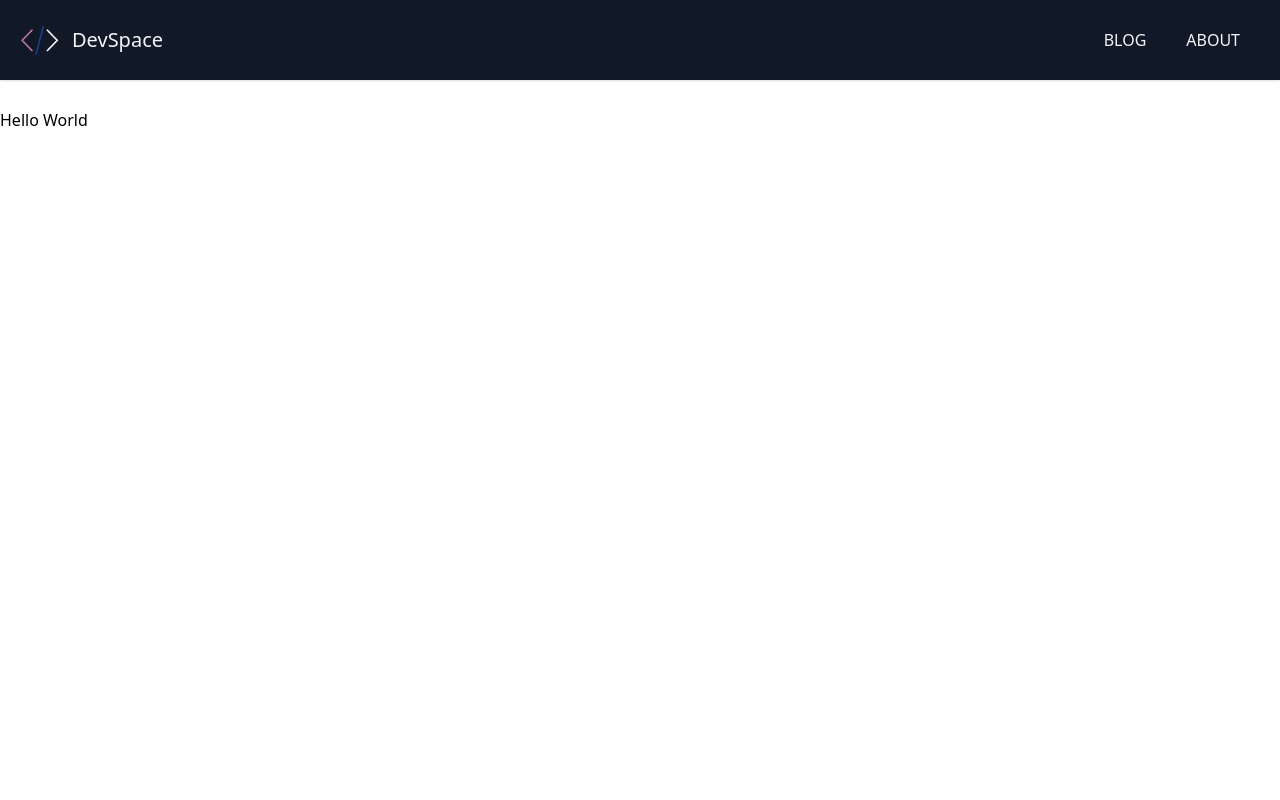
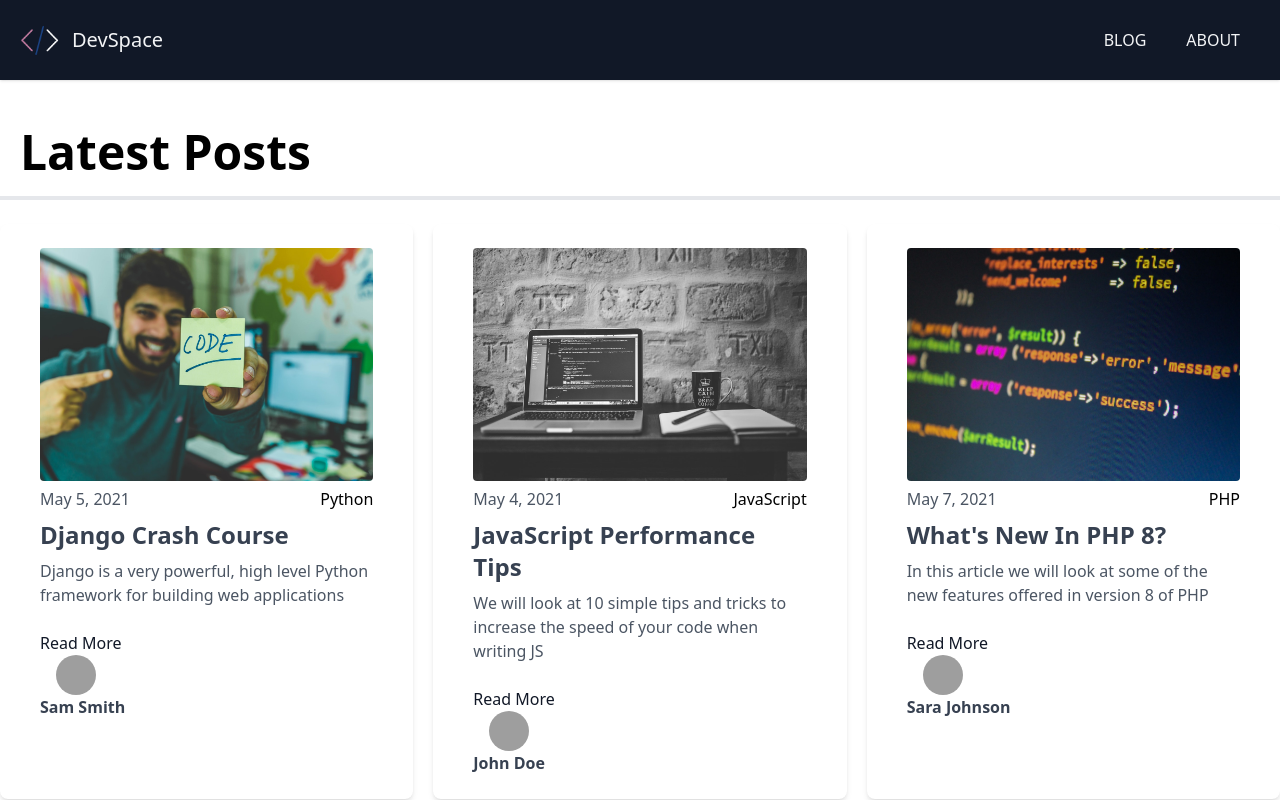
Before and after one commit to nkemjikaobi/devspace-blog, a Next.js app: page / in a window 1280 px wide. Shown: the top 800 px of the page. Built offline with nearby package versions, Linux system fonts and the light colour scheme; grey boxes are pictures that could not be loaded.

Commit message:
Display Posts

```diff
--- /dev/null
+++ b/components/Post.js
@@ -0,0 +1,47 @@
+/* eslint-disable @next/next/no-img-element */
+import React from 'react';
+import Link from 'next/link';
+import Image from 'next/image';
+
+const Post = ({ post }) => {
+	return (
+		<div className='w-full px-10 py-6 bg-white rounded-lg shadow-md mt-6'>
+			<Image
+				src={post.frontmatter.cover_image}
+				alt=''
+				height={420}
+				width={600}
+				className='mb-4 rounded'
+			/>
+			<div className='flex justify-between items-center'>
+				<span className='font-light text-gray-600'>
+					{post.frontmatter.date}
+				</span>
+				<div>{post.frontmatter.category}</div>
+			</div>
+			<div className='mt-2'>
+				<Link href={`/blog/${post.slug}`}>
+					<a className='text-2xl text-gray-700 font-bold hover:underline'>
+						{post.frontmatter.title}
+					</a>
+				</Link>
+				<p className='mt-2 text-gray-600'>{post.frontmatter.excerpt}</p>
+			</div>
+			<div className='flex justify-between items-center mt-6'>
+				<Link href={`/blog/${post.slug}`}>
+					<a className=' text-gray-900 hover:text-blue-600'>Read More</a>
+				</Link>
+			</div>
+			<div className='flex-items-center'>
+				<img
+					src={post.frontmatter.author_image}
+					alt=''
+					className='mx-4 w-10 h-10 object-cover rounded-full hidden sm:block'
+				/>
+				<h3 className='text-gray-700 font-bold'>{post.frontmatter.author}</h3>
+			</div>
+		</div>
+	);
+};
+
+export default Post;
--- a/pages/index.js
+++ b/pages/index.js
@@ -1,12 +1,24 @@
 import Layout from '../components/Layout';
 import fs from 'fs';
 import path from 'path';
+import Link from 'next/link';
 import matter from 'gray-matter';
+import Post from '@/components/Post';
 
 export default function HomePage({ posts }) {
 	return (
 		<Layout>
-			<h1>Hello World</h1>
+			<h1 className='text-5xl border-b-4 p-5 font-bold'>Latest Posts</h1>
+			<div className='grid md:grid-cols-2 lg:grid-cols-3 gap-5'>
+				{posts.map((post, index) => (
+					<Post key={index} post={post} />
+				))}
+			</div>
+			<Link href='/blog'>
+				<a className='block text-center border border-gray-500 text-gray-800 rounded-md py-4 my-5 transition duration-500 ease select-none hover:text-white hover:bg-gray-900 focus:outline-none focus:shadow-outline w-full'>
+					All Posts
+				</a>
+			</Link>
 		</Layout>
 	);
 }
```
